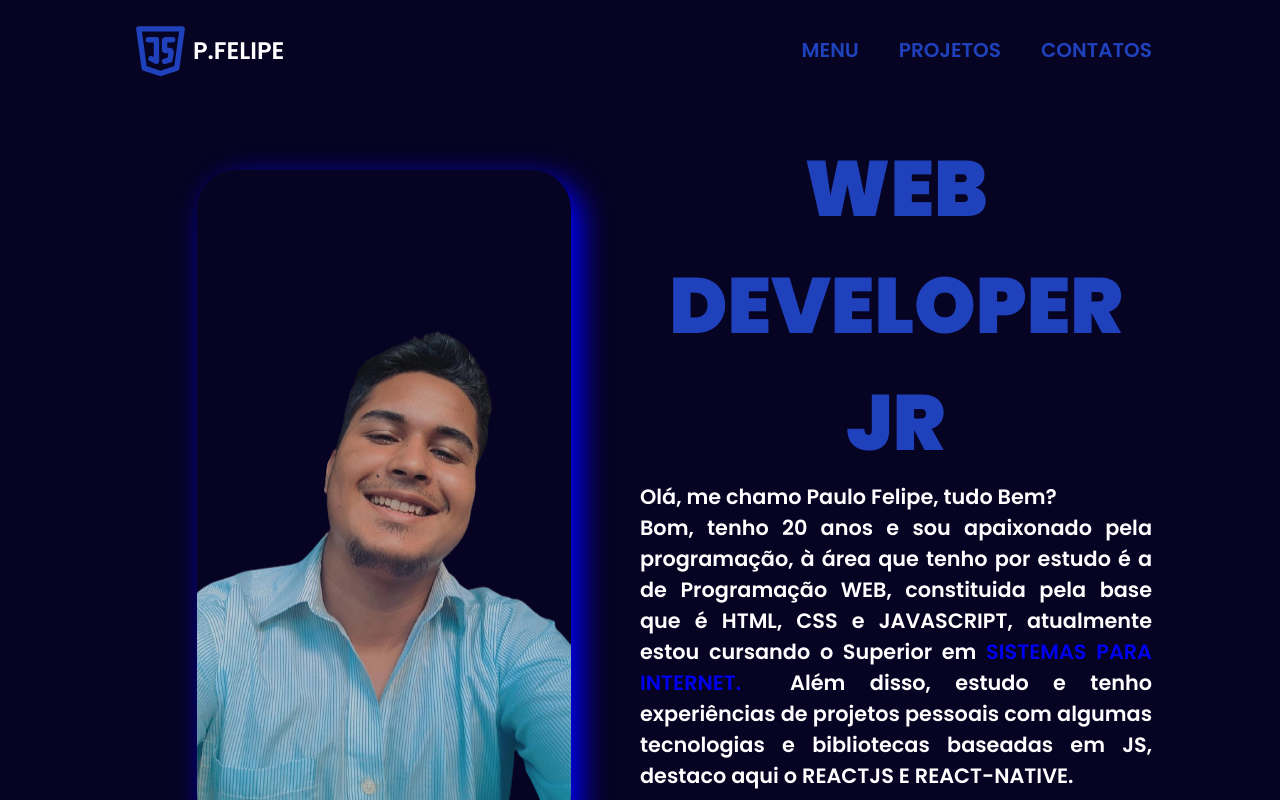
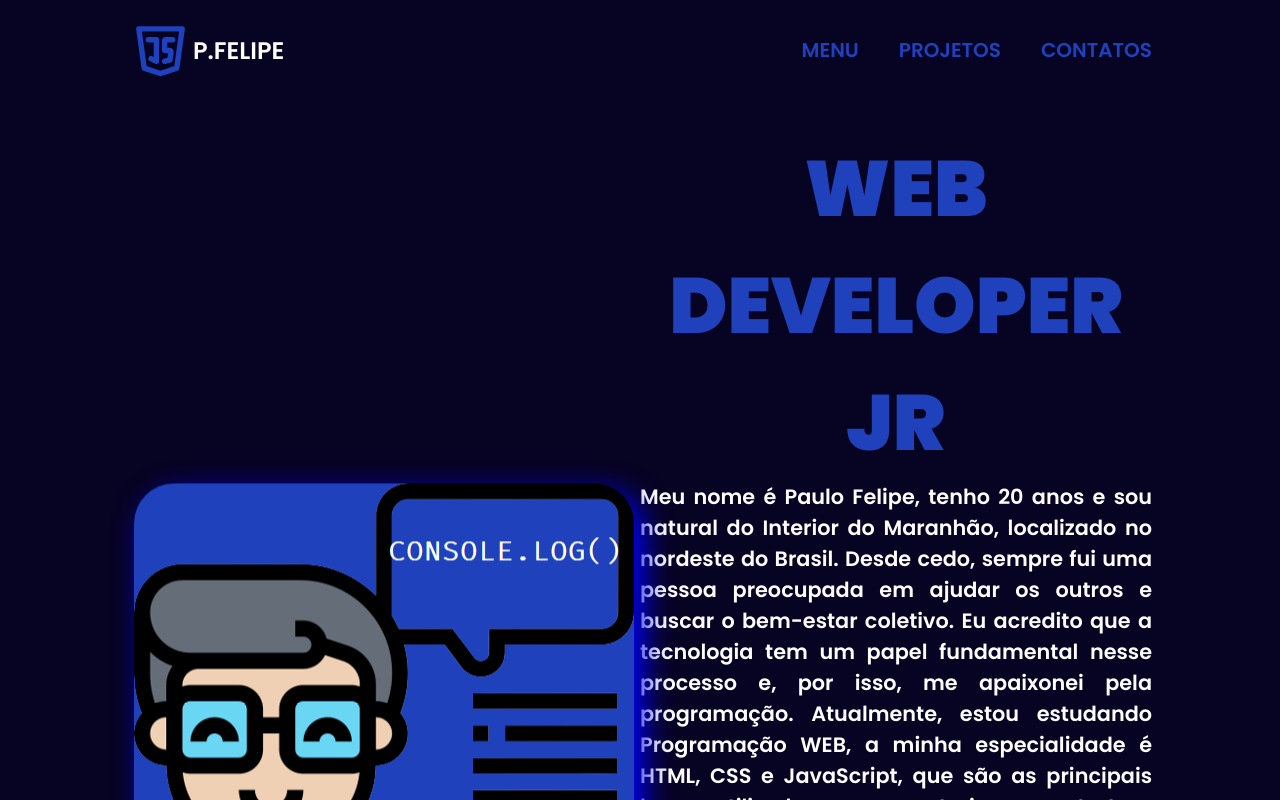
Before and after one commit to PFelipe15/meuportifolio, a React (Vite) app: page / in a window 1280 px wide. Shown: the top 800 px of the page. Built offline with nearby package versions, Linux system fonts and the light colour scheme.

Commit message:
HOMEPAGE modified photo

```diff
--- a/index.html
+++ b/index.html
@@ -4,11 +4,15 @@
     <meta charset="UTF-8" />
     <link rel="icon" type="image/svg+xml" href="/src/assets/iconJs.png" />
     <meta name="viewport" content="width=device-width, initial-scale=1.0" />
-    <title> Meu Portifolio</title>
+    <title>Meu Portifolio</title>
     <link rel="preconnect" href="https://fonts.googleapis.com" />
     <link rel="preconnect" href="https://fonts.gstatic.com" crossorigin />
     <link rel="preconnect" href="https://fonts.googleapis.com" />
     <link rel="preconnect" href="https://fonts.gstatic.com" crossorigin />
+    <link
+      rel="stylesheet"
+      href="https://cdnjs.cloudflare.com/ajax/libs/animate.css/4.1.1/animate.min.css"
+    />
     <link
       href="https://fonts.googleapis.com/css2?family=Poppins:wght@200;600;900&display=swap"
       rel="stylesheet"
--- a/package.json
+++ b/package.json
@@ -9,6 +9,8 @@
     "preview": "vite preview"
   },
   "dependencies": {
+    "animate.css": "^4.1.1",
+    "font-awesome": "^4.7.0",
     "react": "^18.2.0",
     "react-dom": "^18.2.0",
     "react-icons": "^4.7.1",
--- a/src/pages/HomePage/home.css
+++ b/src/pages/HomePage/home.css
@@ -28,6 +28,7 @@
 
 .perfil {
   flex-direction: column;
+
 }
 
 .perfil .perfil-blue img {
@@ -37,6 +38,8 @@
   box-shadow: blue 10px 10px 30px;
   transform: translateY(0px);
   animation: float 5s ease-in-out infinite;
+  flex-direction: column;
+  background-color: transparent ;
 }
 
 @keyframes float {
--- a/src/pages/HomePage/index.jsx
+++ b/src/pages/HomePage/index.jsx
@@ -1,42 +1,37 @@
 import "./home.css";
-import perfil from "../../assets/foto.png";
+import perfil from "../../assets/javascript.png";
 import React, { useEffect } from "react";
 import Social from "../../components/Social";
 import Header from "../../components/Header";
 
+
+
+
 function HomePage() {
-
 
 
   return (
     <div className="container-homepage ">
       <Header></Header>
       <main className="main">
-        <div className="perfil">
+        {<div className="perfil">
           <div className="perfil-blue">
-            <img src={perfil} alt="gif" />
+            {<img src={perfil} alt="gif" />}
+
+
           </div>
           <div className="perfil-habilidades"></div>
-        </div>
+        </div>}
         <div className="info">
           <h1>WEB DEVELOPER jr </h1>
           <p>
-            Olá, me chamo Paulo Felipe, tudo Bem?
-            <br />
-            Bom, tenho 20 anos e sou apaixonado pela programação, à área que
-            tenho por estudo é a de Programação WEB, constituida pela base que é
-            HTML, CSS e JAVASCRIPT, atualmente estou cursando o Superior em{" "}
-            <span className="lg">
-              <a
-                target={"_blank"}
-                href="https://querobolsa.com.br/cursos-e-faculdades/sistemas-para-internet  "
-              >
-                SISTEMAS PARA INTERNET.
-              </a>
-            </span>
-            &nbsp; Além disso, estudo e tenho experiências de projetos pessoais
-            com algumas tecnologias e bibliotecas baseadas em JS, destaco aqui o
-            REACTJS E REACT-NATIVE.
+          Meu nome é Paulo Felipe, tenho 20 anos e sou natural do Interior do Maranhão, localizado no nordeste do Brasil. Desde cedo, sempre fui uma pessoa preocupada em ajudar os outros e buscar o bem-estar coletivo. Eu acredito que a tecnologia tem um papel fundamental nesse processo e, por isso, me apaixonei pela programação.
+
+Atualmente, estou estudando Programação WEB, a minha especialidade é HTML, CSS e JavaScript, que são as principais bases utilizadas para construir uma extrutura Web. Além disso, estou cursando uma graduação em Sistemas para Internet, que esta me capacitando mais nessa aréa.
+
+Mas, além da minha formação acadêmica, eu também tenho experiência em projetos pessoais baseados em REACTJS e REACT-NATIVE, tive uma experiência em grupo para o desenvovilmento de um sistema de doações de cestas Basicas.
+
+Eu estou sempre em busca de novos desafios e busco minha primeira oportunidade para crescer como desenvolvedor. Acredito que a programação é uma ferramenta poderosa para mudar o mundo e quero fazer parte desse processo.
           </p>
           <Social />
         </div>
```
Also changed, not shown: src/components/IconFader/index.jsx (added, +32 -0 lines), src/assets/javascript.png (added), src/components/IconFader/iconfader.css (added), 1 other file (tests, documents, lock files or other folders).
